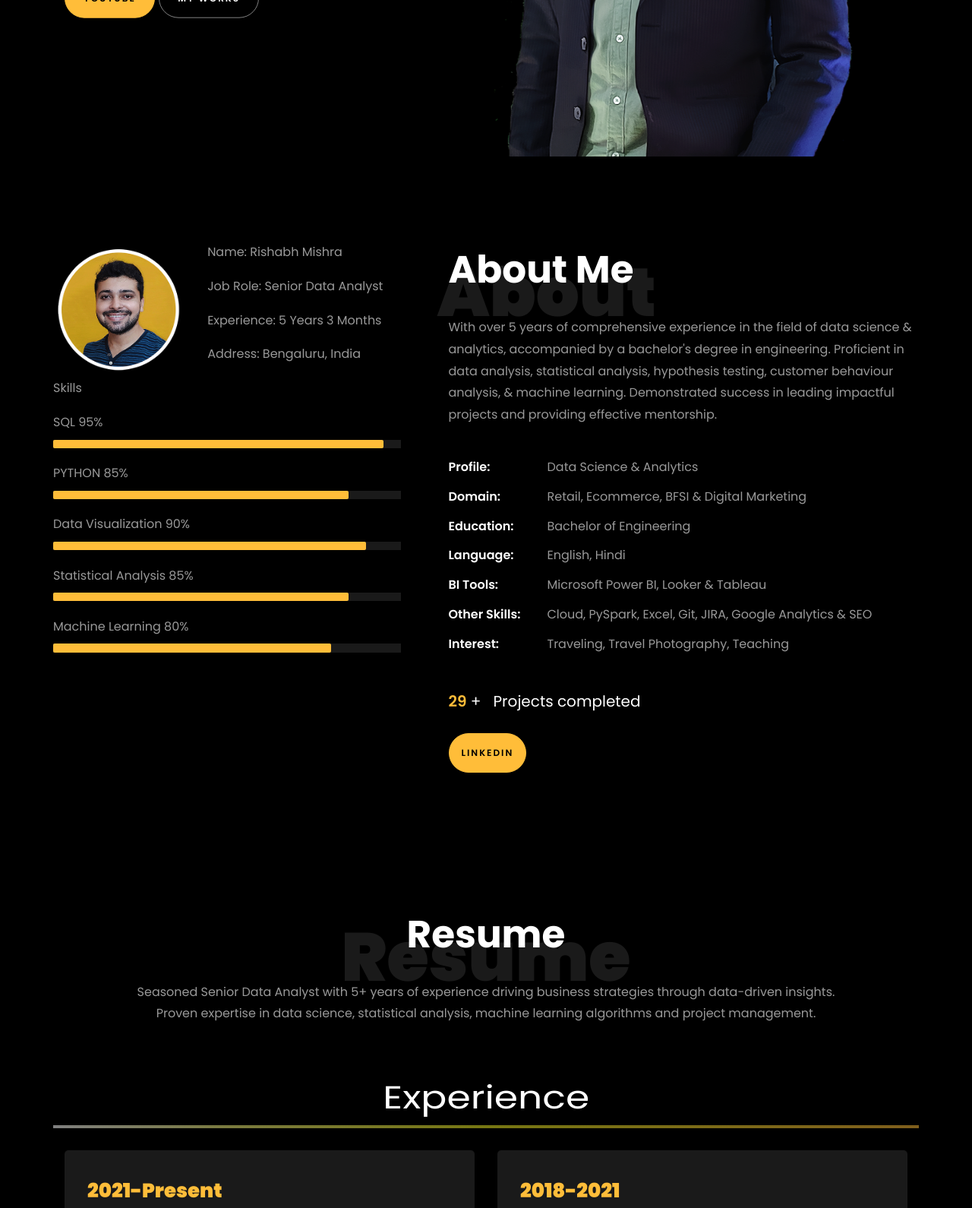
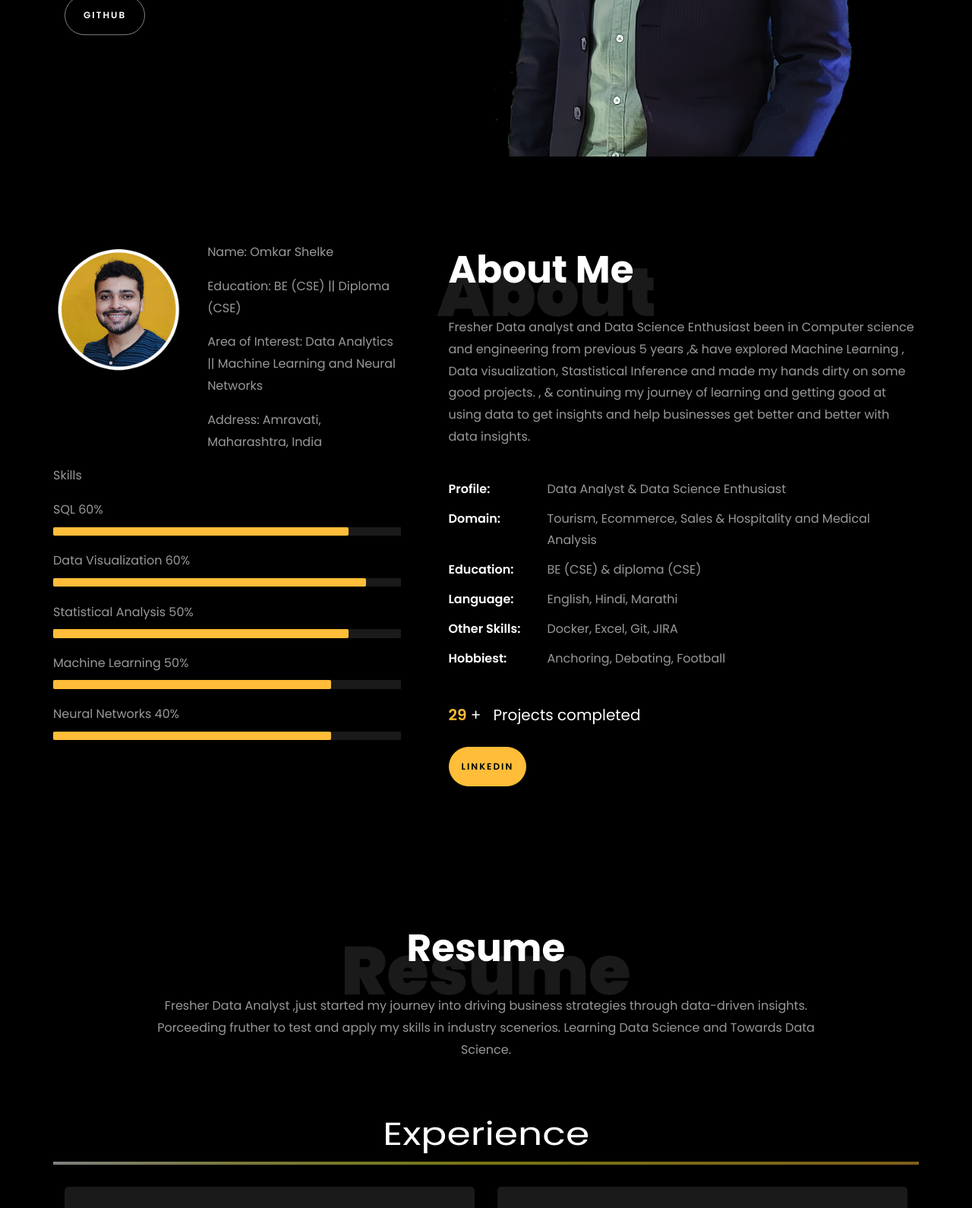
Before and after one commit to shelkeom230/omkarshelke.github.io, a plain HTML site: page index.html in a window 1280 px wide. Shown: the part 544-2134 px from the top of the page at 76% size. Drawn offline with Linux system fonts and the light colour scheme; files whose address does not match are found by name.

Commit message:
chaned my content

```diff
--- a/index.html
+++ b/index.html
@@ -1,7 +1,7 @@
 <!DOCTYPE html>
 <html lang="en">
   <head>
-    <title>Rishabh Mishra Portfolio</title>
+    <title>Omkar Shelke</title>
     <meta charset="utf-8">
     <meta name="viewport" content="width=device-width, initial-scale=1, shrink-to-fit=no">
 
@@ -119,7 +119,7 @@
 
     <nav class="navbar navbar-expand-lg navbar-dark ftco_navbar ftco-navbar-light site-navbar-target" id="ftco-navbar">
 	    <div class="container">
-	      <a class="navbar-brand" href="index.html">Rishabh Mishra</a>
+	      <a class="navbar-brand" href="index.html">Omkar Shelke</a>
 	      <button class="navbar-toggler js-fh5co-nav-toggle fh5co-nav-toggle" type="button" data-toggle="collapse" data-target="#ftco-nav" aria-controls="ftco-nav" aria-expanded="false" aria-label="Toggle navigation">
 	        <span class="oi oi-menu"></span> Menu
 	      </button>
@@ -146,8 +146,8 @@
 	          	</div>
 		          <div class="one-forth d-flex  align-items-center ftco-animate" data-scrollax=" properties: { translateY: '70%' }">
 		          	<div class="text">
-		          		<span class="subheading">Hello!</span>
-			            <h1 class="mb-4 mt-3">I'm <span>Rishabh Mishra</span></h1>
+		          		<span class="subheading">Hi!</span>
+			            <h1 class="mb-4 mt-3">I'm <span>Omkar Shelke</span></h1>
 
 						<!-- Element to contain animated typing -->
 						<span id="typing-animation"></span>
@@ -159,9 +159,9 @@
 
 						// Create an array of typing text
 						const typingTexts = [
-						'Engineer  ',
-						'YouTuber  ',
-						'Teacher   ',
+						'Enginner  ',
+						'Data Analyst ',
+						'Data Science Enthusiast   ',
 						];
 
 						// Create a function to display the typing animation for a given text
@@ -187,11 +187,11 @@
 
 						<br>
 						<br>
-			            <h2>A Senior Data Analyst</h2>
+			            <h2>Data analyst || Data Science Enthusiast</h2>
 						<!-- <h2 class="d-flex" style="margin-bottom: 0">With over 5 years of experience</h2> -->
 						<!-- <br> -->
-			            <p><a href="https://www.youtube.com/@RishabhMishraOfficial" class="btn btn-primary py-3 px-4">YouTube</a>
-							<a href="https://github.com/rishabhnmishra" class="btn btn-white btn-outline-white py-3 px-4">My works</a></p>
+			            <!-- <p><a href="https://www.youtube.com/@RishabhMishraOfficial" class="btn btn-primary py-3 px-4">YouTube</a>  -->
+							<a href="https://github.com/shelkeom230" class="btn btn-white btn-outline-white py-3 px-4">Github</a></p>
 		            </div>
 		          </div>
 	        	</div>
@@ -219,41 +219,48 @@
 									<!-- Details next to profile image -->
 									<div class="col-sm-6 col-md-7">
 									  <div class="about-info">
-										<p><span class="title-s">Name: </span> <span>Rishabh Mishra</span></p>
-										<p><span class="title-s">Job Role: </span> <span>Senior Data Analyst</span></p>
-										<p><span class="title-s">Experience: </span> <span>5 Years 3 Months</span></p>
-										<p><span class="title-s">Address: </span> <span>Bengaluru, India</span></p>
+										<p><span class="title-s">Name: </span> <span>Omkar Shelke</span></p>
+										<p><span class="title-s">Education: </span> <span>BE (CSE) || Diploma (CSE)</span></p>
+										<p><span class="title-s">Area of Interest: </span> <span>Data Analytics || Machine Learning and Neural Networks</span></p>
+										<!-- <p><span class="title-s">Job Role: </span> <span></span></p> -->
+										<!-- <p><span class="title-s">Experience: </span> <span>5 Years 3 Months</span></p> -->
+										<p><span class="title-s">Address: </span> <span>Amravati, Maharashtra, India</span></p>
 									  </div>
 									</div>
 								  </div>
 
 								<div class="skill-mf">
 									<p class="title-s">Skills</p>
-									<span>SQL</span> <span class="pull-right">95%</span>
+
+
+
+
+									<span>SQL</span> <span class="pull-right">60%</span>
 									<div class="progress">
-										<div class="progress-bar" role="progressbar" style="width: 95%;" aria-valuenow="95" aria-valuemin="0"
+										<div class="progress-bar" role="progressbar" style="width: 85%;" aria-valuenow="60" aria-valuemin="0"
 											aria-valuemax="100"></div>
 									</div>
 
-									<span>PYTHON</span> <span class="pull-right">85%</span>
+
+									<span>Data Visualization</span> <span class="pull-right">60%</span>
+									<div class="progress">
+										<div class="progress-bar" role="progressbar" style="width: 90%" aria-valuenow="90" aria-valuemin="0"
+											aria-valuemax="100"></div>
+									</div>
+
+									<span>Statistical Analysis</span> <span class="pull-right">50%</span>
 									<div class="progress">
 										<div class="progress-bar" role="progressbar" style="width: 85%" aria-valuenow="85" aria-valuemin="0"
 											aria-valuemax="100"></div>
 									</div>
 
-									<span>Data Visualization</span> <span class="pull-right">90%</span>
+									<span>Machine Learning</span> <span class="pull-right">50%</span>
 									<div class="progress">
-										<div class="progress-bar" role="progressbar" style="width: 90%" aria-valuenow="90" aria-valuemin="0"
+										<div class="progress-bar" role="progressbar" style="width: 80%" aria-valuenow="80" aria-valuemin="0"
 											aria-valuemax="100"></div>
 									</div>
 
-									<span>Statistical Analysis</span> <span class="pull-right">85%</span>
-									<div class="progress">
-										<div class="progress-bar" role="progressbar" style="width: 85%" aria-valuenow="85" aria-valuemin="0"
-											aria-valuemax="100"></div>
-									</div>
-
-									<span>Machine Learning</span> <span class="pull-right">80%</span>
+									<span>Neural Networks</span> <span class="pull-right">40%</span>
 									<div class="progress">
 										<div class="progress-bar" role="progressbar" style="width: 80%" aria-valuenow="80" aria-valuemin="0"
 											aria-valuemax="100"></div>
@@ -270,17 +277,17 @@
 								<h1 class="big">About</h1>
 								<h2 class="mb-4">About Me</h2>
 
-								<p>With over 5 years of comprehensive experience in the field of data science & analytics, accompanied by a bachelor's degree in engineering.
-									Proficient in data analysis, statistical analysis, hypothesis testing, customer behaviour analysis, &amp; machine learning.
-									Demonstrated success in leading impactful projects and providing effective mentorship.</p>
+								<p>Fresher Data analyst and Data Science Enthusiast been in Computer science and engineering from previous 5 years ,&amp;
+								have explored Machine Learning , Data visualization, Stastistical Inference and made my hands dirty on some good projects. , &amp;
+								continuing my journey of learning and getting good at using data to get insights and help businesses get better and better with data insights.
+								</p>
 								<ul class="about-info mt-4 px-md-0 px-2">
-									<li class="d-flex"><span>Profile:</span> <span>Data Science &amp; Analytics</span></li>
-									<li class="d-flex"><span>Domain:</span> <span>Retail, Ecommerce, BFSI &amp; Digital Marketing</span></li>
-									<li class="d-flex"><span>Education:</span> <span>Bachelor of Engineering</span></li>
-									<li class="d-flex"><span>Language:</span> <span>English, Hindi</span></li>
-									<li class="d-flex"><span>BI Tools:</span> <span>Microsoft Power BI, Looker &amp; Tableau</span></li>
-									<li class="d-flex"><span>Other Skills:</span> <span>Cloud, PySpark, Excel, Git, JIRA, Google Analytics &amp; SEO</span></li>
-									<li class="d-flex"><span>Interest:</span> <span>Traveling, Travel Photography, Teaching</span></li>
+									<li class="d-flex"><span>Profile:</span> <span> Data Analyst &amp; Data Science Enthusiast</span></li>
+									<li class="d-flex"><span>Domain:</span> <span>Tourism, Ecommerce, Sales &amp; Hospitality and Medical Analysis</span></li>
+									<li class="d-flex"><span>Education:</span> <span>BE (CSE) &amp; diploma (CSE)</span></li>
+									<li class="d-flex"><span>Language:</span> <span>English, Hindi, Marathi</span></li>
+									<li class="d-flex"><span>Other Skills:</span> <span>Docker, Excel, Git, JIRA</span></li>
+									<li class="d-flex"><span>Hobbiest:</span> <span>Anchoring, Debating, Football</span></li>
 
 								</ul>
 							</div>
@@ -311,7 +318,7 @@
           <div class="col-md-10 heading-section text-center ftco-animate">
           	<h1 class="big big-2">Resume</h1>
             <h2 class="mb-4">Resume</h2>
-            <p>Seasoned Senior Data Analyst with 5+ years of experience driving business strategies through data-driven insights. Proven expertise in data science, statistical analysis, machine learning algorithms and project management.</p>
+            <p>Fresher Data Analyst ,just started my journey into  driving business strategies through data-driven insights. Porceeding fruther to test and apply my skills in industry scenerios. Learning Data Science and Towards Data Science.</p>
           </div>
         </div>
 
@@ -367,19 +374,27 @@
 			<div class="row">
     			<div class="col-md-6">
     				<div class="resume-wrap ftco-animate">
-    					<span class="date">2014-2018</span>
-    					<h2>Bachelor of Engineering</h2>
-    					<span class="position">Visvesvaraya Technological University</span>
+    					<span class="date">2023-2026</span>
+    					<h2>BE (CSE)</h2>
+    					<span class="position">Sipna COET</span>
     					<p class="mt-4">Grade: First class distinction.</p>
+    				</div>
+    			</div>
+				<div class="col-md-6">
+    				<div class="resume-wrap ftco-animate">
+    					<span class="date">2020-2023</span>
+    					<h2>Diploma (CSE)</h2>
+    					<span class="position">Govertment Polytechnic Amravati</span>
+    					<p class="mt-4">%: 94.05</p>
     				</div>
     			</div>
 
     			<div class="col-md-6">
     				<div class="resume-wrap ftco-animate">
-    					<span class="date">2012-2013</span>
-    					<h2>Higher Secondary School</h2>
-    					<span class="position">Army Public School</span>
-    					<p class="mt-4">Grade: First class distinction.</p>
+    					<span class="date">2019-2020</span>
+    					<h2>SSC</h2>
+    					<span class="position">Saibaba Vidyalaya</span>
+    					<p class="mt-4">%: 95.60 (School Topper, Student of the year) </p>
     				</div>
 				</div>
     		</div>
@@ -510,9 +525,9 @@
 				<div class="row justify-content-center">
 					<div class="col-md-7 ftco-animate text-center">
 						<h2>More projects on<span> Github  </span> </h2>
-						<div class="heading"> <h4> I love to solve business problems &amp; uncover hidden data stories </h4>
+						<div class="heading"> <h4> I love to find data insights & solve business problems &amp; uncover hidden data stories </h4>
 						<br>
-						<p><a href="https://github.com/rishabhnmishra" class="btn btn-primary py-3 px-5">GitHub</a></p>
+						<p><a href="https://github.com/shelkeom230" class="btn btn-primary py-3 px-5">GitHub</a></p>
 						</div>
 					</div>
 				</div>
@@ -539,7 +554,7 @@
           			<span class="icon-map-signs"></span>
           		</div>
           		<h3 class="mb-4">Address</h3>
-	            <p>Bengaluru, India</p>
+	            <p>Amravati, Maharashtra, India</p>
 	          </div>
           </div>
           <div class="col-md-6 col-lg-3 d-flex ftco-animate">
@@ -548,7 +563,7 @@
           			<span class="icon-phone2"></span>
           		</div>
           		<h3 class="mb-4">Contact Number</h3>
-	            <p><a href="tel://0101010101">+ 0 101 0101 101</a></p>
+	            <p><a href="tel://7666086196">+ 91 7666086196</a></p>
 	          </div>
           </div>
           <div class="col-md-6 col-lg-3 d-flex ftco-animate">
@@ -557,7 +572,7 @@
           			<span class="icon-paper-plane"></span>
           		</div>
           		<h3 class="mb-4">Email Address</h3>
-	            <p><a href="mailto:info@yoursite.com">conctact@domainname.com</a></p>
+	            <p><a href="mailto:shelkeom230@gmail.com">shelkeom230@gmail.com</a></p>
 	          </div>
           </div>
           <div class="col-md-6 col-lg-3 d-flex ftco-animate">
@@ -575,13 +590,13 @@
 			<br>
 			<div class="row justify-content-center">
 				<div class="col-md-7 ftco-animate text-center">
-					<h2>Have a<span> Question?  </span> <a href="https://forms.gle/uLaTShUKXraAvHJ77" class="btn btn-primary py-3 px-5">Click Here</a> </h2>
+					<h2>Want to Connect  or<span> Collaborate?  </span> <a href="https://forms.gle/uLaTShUKXraAvHJ77" class="btn btn-Success py-3 px-5">Click Here</a> </h2>
 				</div>
 			</div>
 				<br>
 					<ul class="ftco-footer-social list-unstyled d-flex justify-content-center align-items-center mb-0">
 					  <li class="ftco-animate normal-txt">Find me on  </li>
-					  <li class="ftco-animate"><a href="https://www.youtube.com/@RishabhMishraOfficial"><span class="icon-youtube"></span></a></li>
+					  <!-- <li class="ftco-animate"><a href="https://www.youtube.com/@RishabhMishraOfficial"><span class="icon-youtube"></span></a></li> -->
 					  <li class="ftco-animate"><a href="https://www.linkedin.com/in/rishabhnmishra/"><span class="icon-linkedin"></span></a></li>
 					  <li class="ftco-animate"><a href="https://twitter.com/rishabhnmishra"><span class="icon-twitter"></span></a></li>
 					  <li class="ftco-animate"><a href="https://twitter.com/rishabhnmishra"><span class="icon-facebook"></span></a></li>
```
